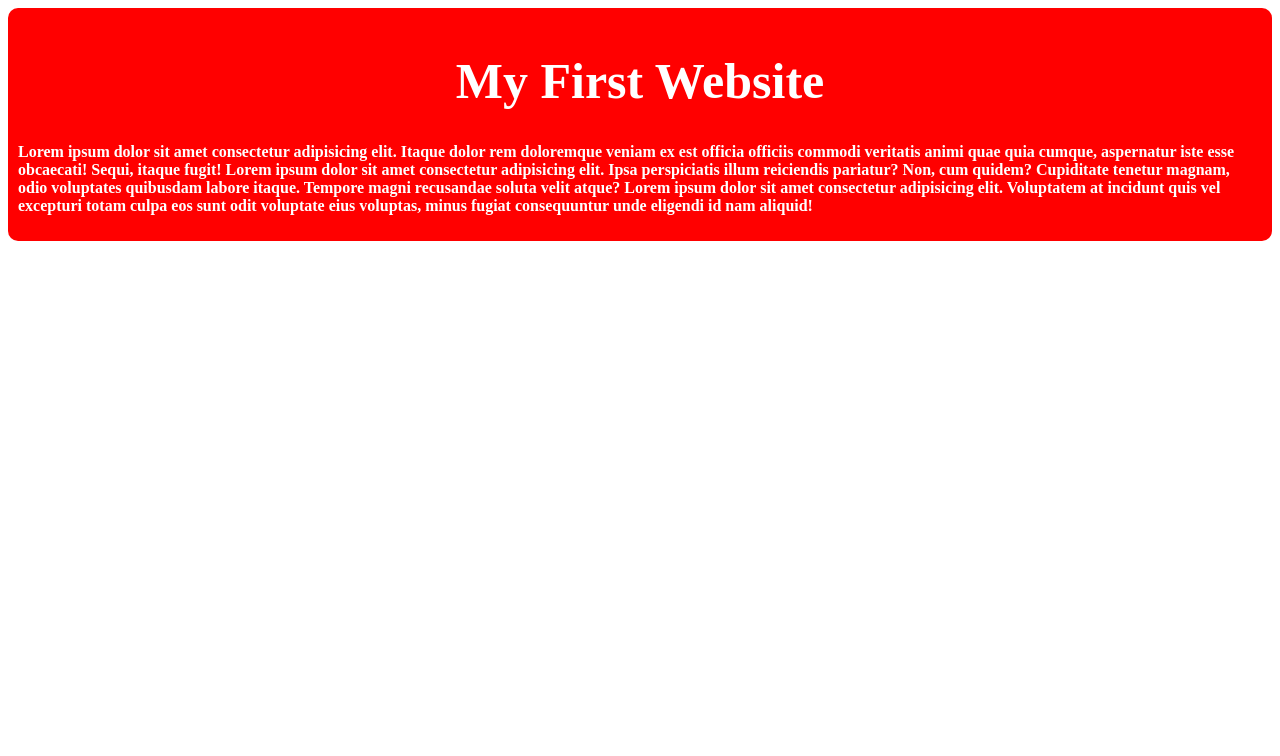
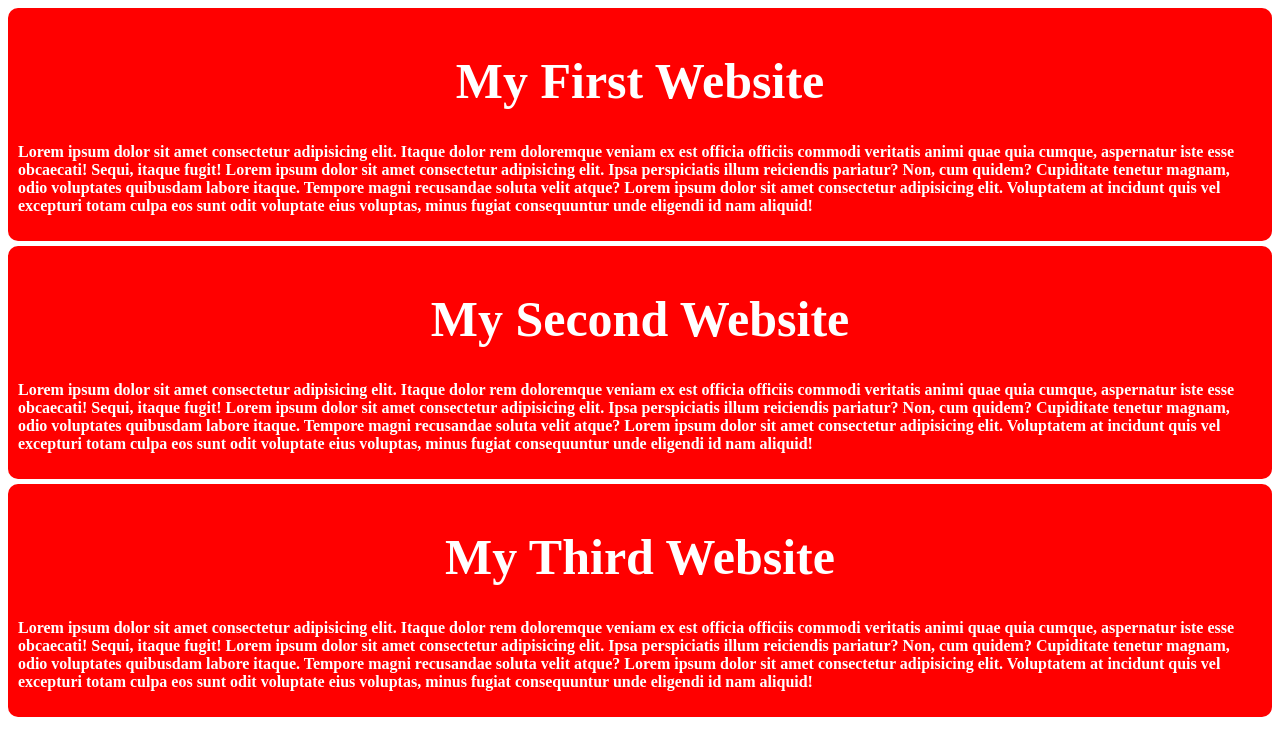
Before and after one commit to Joy1112233/2025-new-year, a plain HTML site: page index.html in a window 1280 px wide. Drawn offline with Linux system fonts and the light colour scheme.

Commit message:
Second And Third Commit

```diff
--- a/index.html
+++ b/index.html
@@ -10,6 +10,7 @@
             background-color: red;
             padding: 10px;
             border-radius: 10px;
+            margin-bottom: 5px;
         }
         h1{
             color: white;
@@ -29,6 +30,15 @@
     <header>
         <h1>My First Website</h1>
     <p>Lorem ipsum dolor sit amet consectetur adipisicing elit. Itaque dolor rem doloremque veniam ex est officia officiis commodi veritatis animi quae quia cumque, aspernatur iste esse obcaecati! Sequi, itaque fugit! Lorem ipsum dolor sit amet consectetur adipisicing elit. Ipsa perspiciatis illum reiciendis pariatur? Non, cum quidem? Cupiditate tenetur magnam, odio voluptates quibusdam labore itaque. Tempore magni recusandae soluta velit atque? Lorem ipsum dolor sit amet consectetur adipisicing elit. Voluptatem at incidunt quis vel excepturi totam culpa eos sunt odit voluptate eius voluptas, minus fugiat consequuntur unde eligendi id nam aliquid!</p>
+
+</header>
+<header>
+    <h1>My Second Website</h1>
+    <p>Lorem ipsum dolor sit amet consectetur adipisicing elit. Itaque dolor rem doloremque veniam ex est officia officiis commodi veritatis animi quae quia cumque, aspernatur iste esse obcaecati! Sequi, itaque fugit! Lorem ipsum dolor sit amet consectetur adipisicing elit. Ipsa perspiciatis illum reiciendis pariatur? Non, cum quidem? Cupiditate tenetur magnam, odio voluptates quibusdam labore itaque. Tempore magni recusandae soluta velit atque? Lorem ipsum dolor sit amet consectetur adipisicing elit. Voluptatem at incidunt quis vel excepturi totam culpa eos sunt odit voluptate eius voluptas, minus fugiat consequuntur unde eligendi id nam aliquid!</p>
+</header>
+<header>
+    <h1>My Third Website</h1>
+    <p>Lorem ipsum dolor sit amet consectetur adipisicing elit. Itaque dolor rem doloremque veniam ex est officia officiis commodi veritatis animi quae quia cumque, aspernatur iste esse obcaecati! Sequi, itaque fugit! Lorem ipsum dolor sit amet consectetur adipisicing elit. Ipsa perspiciatis illum reiciendis pariatur? Non, cum quidem? Cupiditate tenetur magnam, odio voluptates quibusdam labore itaque. Tempore magni recusandae soluta velit atque? Lorem ipsum dolor sit amet consectetur adipisicing elit. Voluptatem at incidunt quis vel excepturi totam culpa eos sunt odit voluptate eius voluptas, minus fugiat consequuntur unde eligendi id nam aliquid!</p>
     </header>
 </body>
 </html>
```
